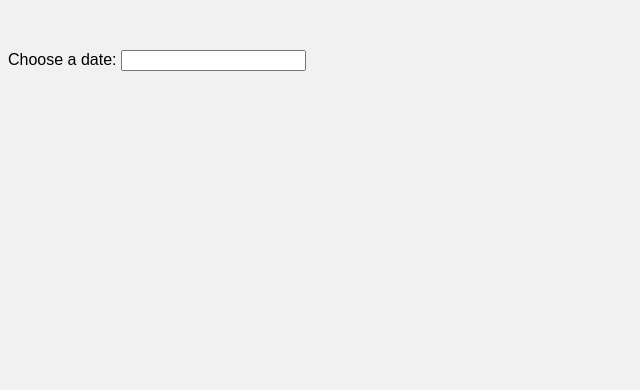
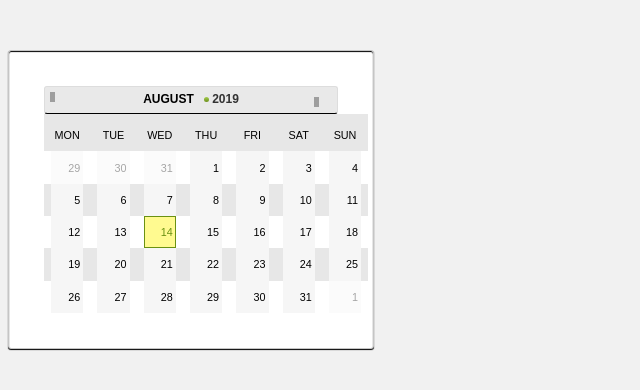
Before and after one commit to jim-n-cronic/meetU, a plain HTML site: page calendar.html in a window 1280 px wide. Shown: the whole page, without its empty margins (0-640 px from the left). Drawn offline with nearby package versions, Linux system fonts and the light colour scheme; files that its build step writes are made by us from their sources; grey boxes are pictures that could not be loaded.

Commit message:
Changed html to make calendar inline.

```diff
--- a/calendar.html
+++ b/calendar.html
@@ -167,8 +167,7 @@ p   {
 </head>
 <body>
 
-<p>Choose a date: <input type="text" id="datepicker"></p>
-
+    <div id="datepicker"></div>
 
 </body>
 </html>
```
